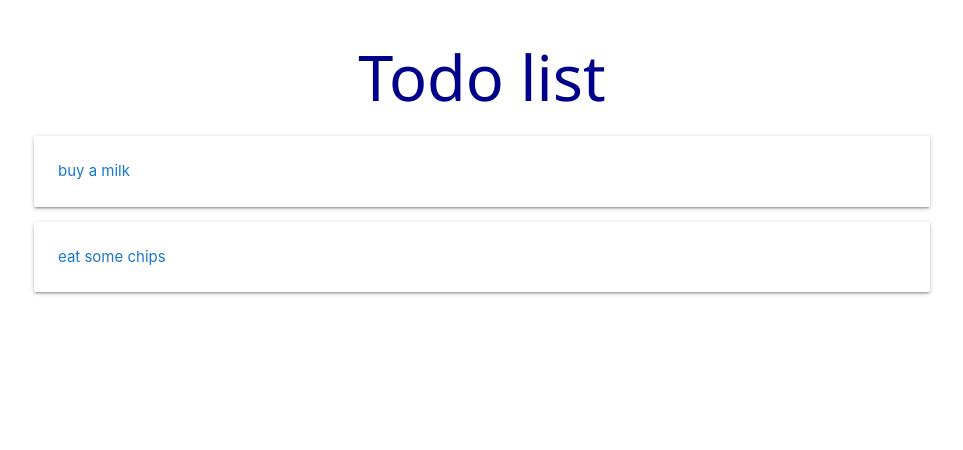
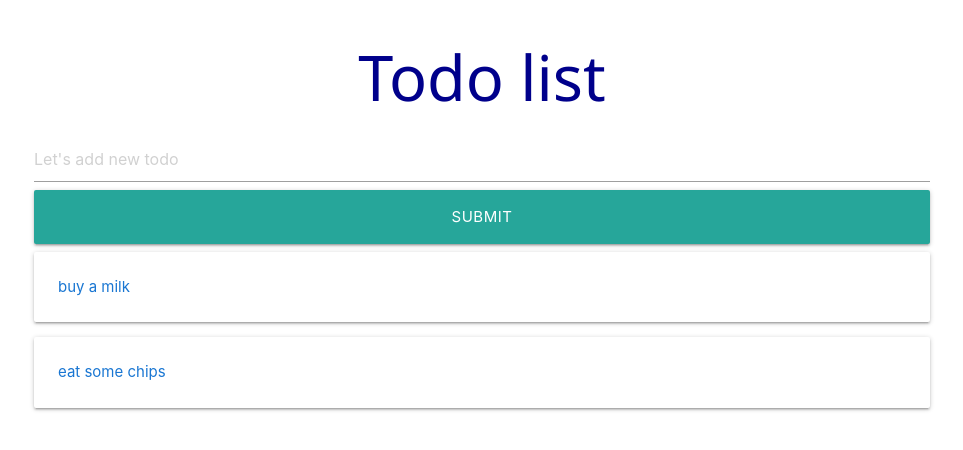
Before and after one commit to p-lohinau/react-todo-app, a React (Create React App) app: page / in a window 1280 px wide. Shown: the top 450 px of the page, without its empty margins (158-1121 px from the left). Built offline with nearby package versions, Linux system fonts and the light colour scheme.

Commit message:
Add todo
now you can add new todo to todo list

```diff
--- a/src/App.css
+++ b/src/App.css
@@ -13,3 +13,7 @@
 .todoList{
   background-color: darkgrey;
 }
+
+.width{
+  width: 100%;
+}
--- a/src/App.js
+++ b/src/App.js
@@ -40,6 +40,7 @@ class App extends Component {
     return (
       <div className="app">
         <h1>Todo list</h1>
+        <AddNewTodo placeHolder={'Let\'s add new todo'} buttonName={'Submit'} addTodo={this.addTodo} />
         <TodoList array={this.state.todoList} deleteTodoId={this.deleteTodo} className={'card-panel'} />
       </div>
     );
--- a/src/components/AddNewTodo.jsx
+++ b/src/components/AddNewTodo.jsx
@@ -0,0 +1,31 @@
+import React, { Component, Fragment } from 'react'
+
+export default class AddNewTodo extends Component {
+    constructor(props) {
+        super(props);
+        this.state = {
+            name: '',
+            id: 0
+        }
+    }
+
+    handleChange = ({ target }) => {
+        this.setState({ name: target.value });
+    }
+
+    handleClick = () => {
+        const newTodo = this.state;
+        this.setState({ id: 0, name: '' });
+        this.props.addTodo(newTodo);
+    }
+
+    render() {
+        const { placeHolder, buttonName } = this.props;
+        return (
+            <Fragment>
+                <input placeholder={placeHolder} onChange={this.handleChange} value={this.state.name}></input>
+                <button className={'waves-effect waves-light btn-large width'} onClick={this.handleClick}>{buttonName}</button>
+            </Fragment>
+        )
+    }
+}
--- a/src/components/TodoList.jsx
+++ b/src/components/TodoList.jsx
@@ -5,10 +5,12 @@ import 'materialize-css/dist/css/materialize.css';
 export default class TodoList extends Component {
 
     static defaultProps = {
+        array: [],
         deleteTodoId: 0
     }
 
     static propTypes = {
+        array: PropTypes.array,
         deleteTodoId: PropTypes.oneOfType([PropTypes.func, PropTypes.number])
     }
 
@@ -16,8 +18,8 @@ export default class TodoList extends Component {
         this.props.deleteTodoId(id);
     }
 
-    template = (name, onClick) =>{
-        return <div className={this.props.className} onClick={onClick}>
+    template = (id, name , onClick) =>{
+        return <div key={id} className={this.props.className} onClick={onClick}>
                 <span className={'blue-text text-darken-2'}>{name}</span>
             </div>
     }
@@ -25,7 +27,7 @@ export default class TodoList extends Component {
     render() {
         const { array } = this.props;
         const todoList = array.length !== 0 ? array.map(x => {
-            return this.template(x.name, () => { this.deleteTodo(x.id) })}) : this.template('You don\'t have any todo\'s');
+            return this.template(x.id, x.name , () => { this.deleteTodo(x.id) })}) : this.template(0, 'You don\'t have any todo\'s');
         return (
             <Fragment>
                {todoList}
--- a/src/index.js
+++ b/src/index.js
@@ -1,6 +1,5 @@
 import React from 'react';
 import ReactDOM from 'react-dom';
-import './index.css';
 import App from './App';
 import * as serviceWorker from './serviceWorker';
 
```
Also changed, not shown: src/index.css (deleted), src/logo.svg (deleted).
